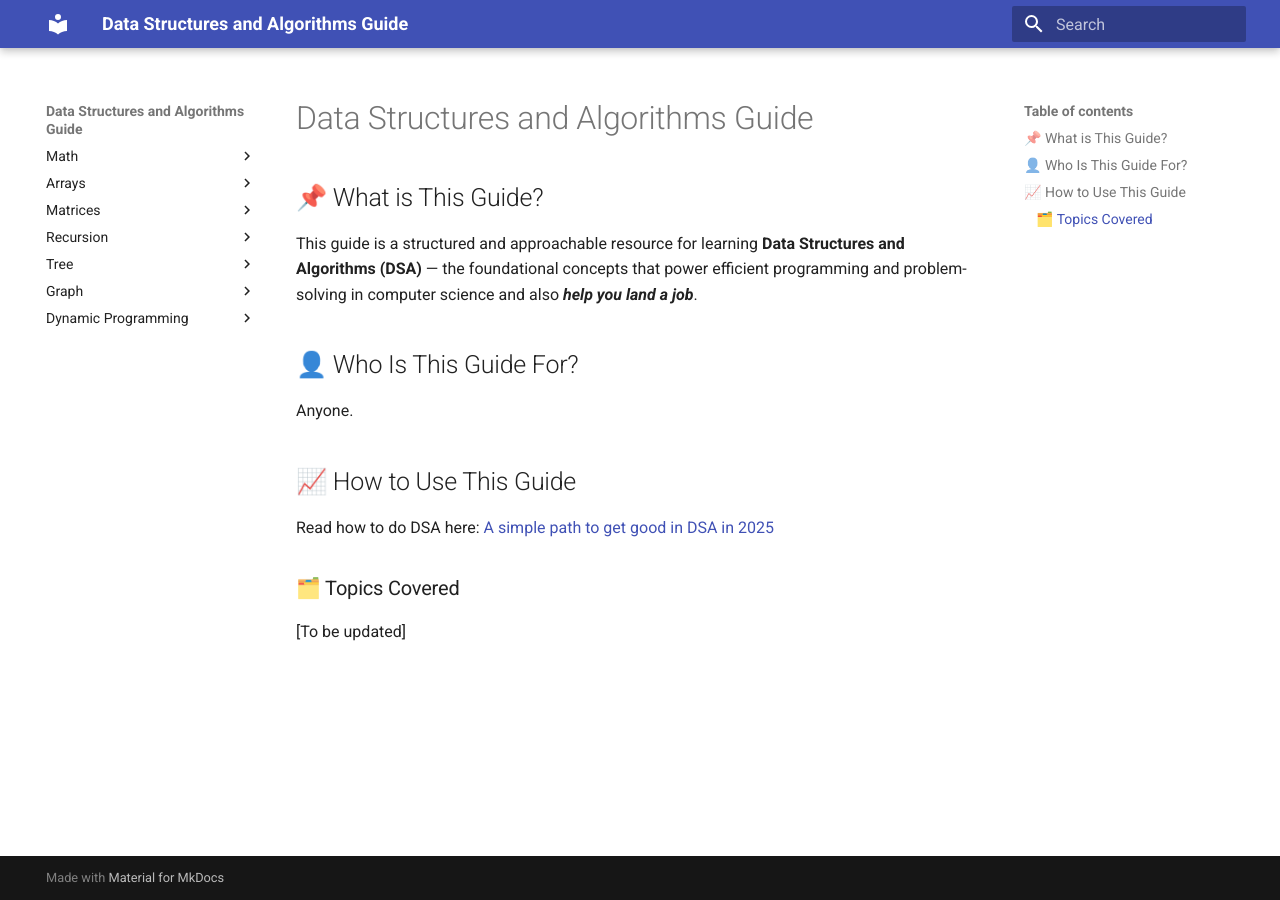
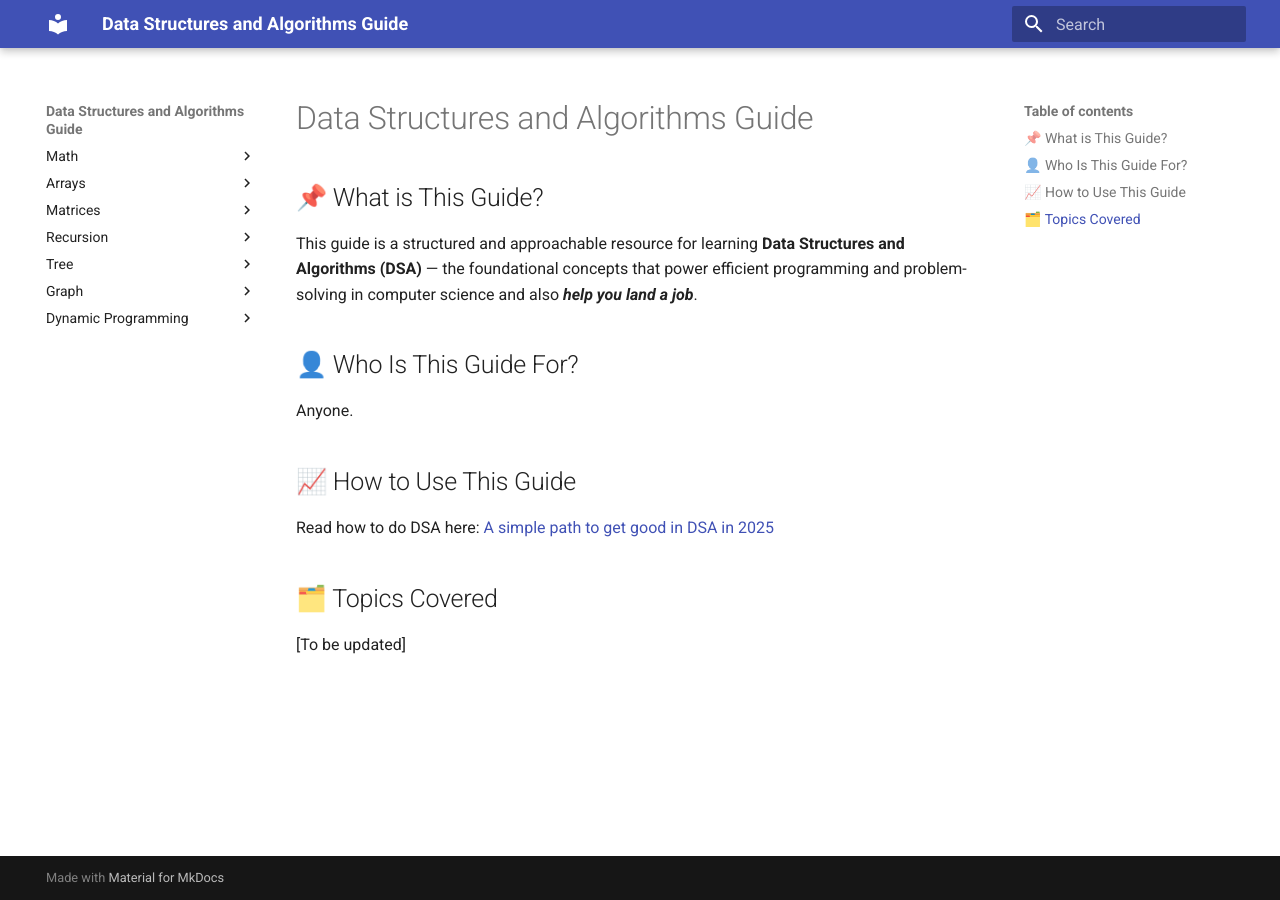
Before and after one commit to amritpandey23/dsa-guide, an MkDocs documentation site: the page built from docs/index.md, in a window 1280 px wide. Built offline with MkDocs 1.6.1 and Material for MkDocs 9.7.7, drawn with Linux system fonts in a browser that asks for light colours.

```diff
--- a/docs/index.md
+++ b/docs/index.md
@@ -12,6 +12,6 @@ Anyone.
 
 Read how to do DSA here: [A simple path to get good in DSA in 2025](https://amritpandey.io/a-simple-path-to-get-good-in-dsa-in-2025/)
 
-### 🗂️ Topics Covered
+## 🗂️ Topics Covered
 
 [To be updated]
```
